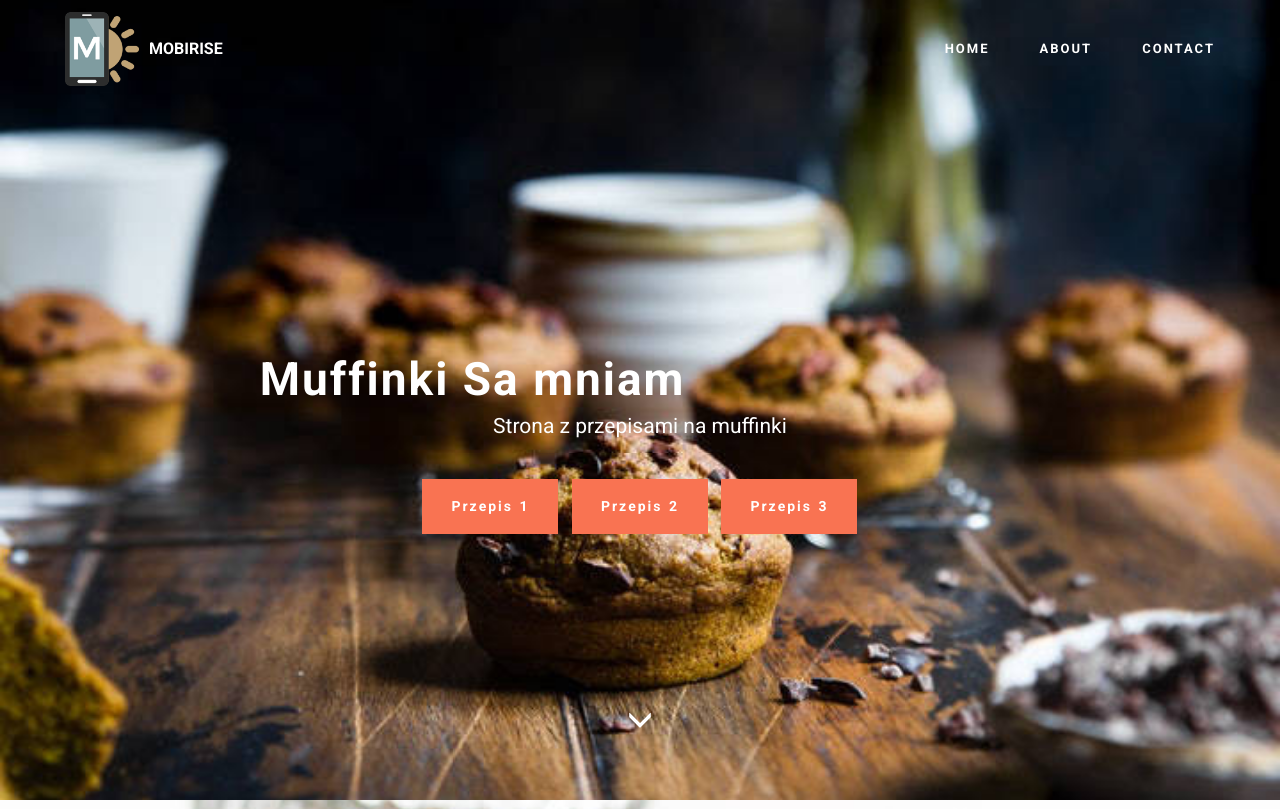
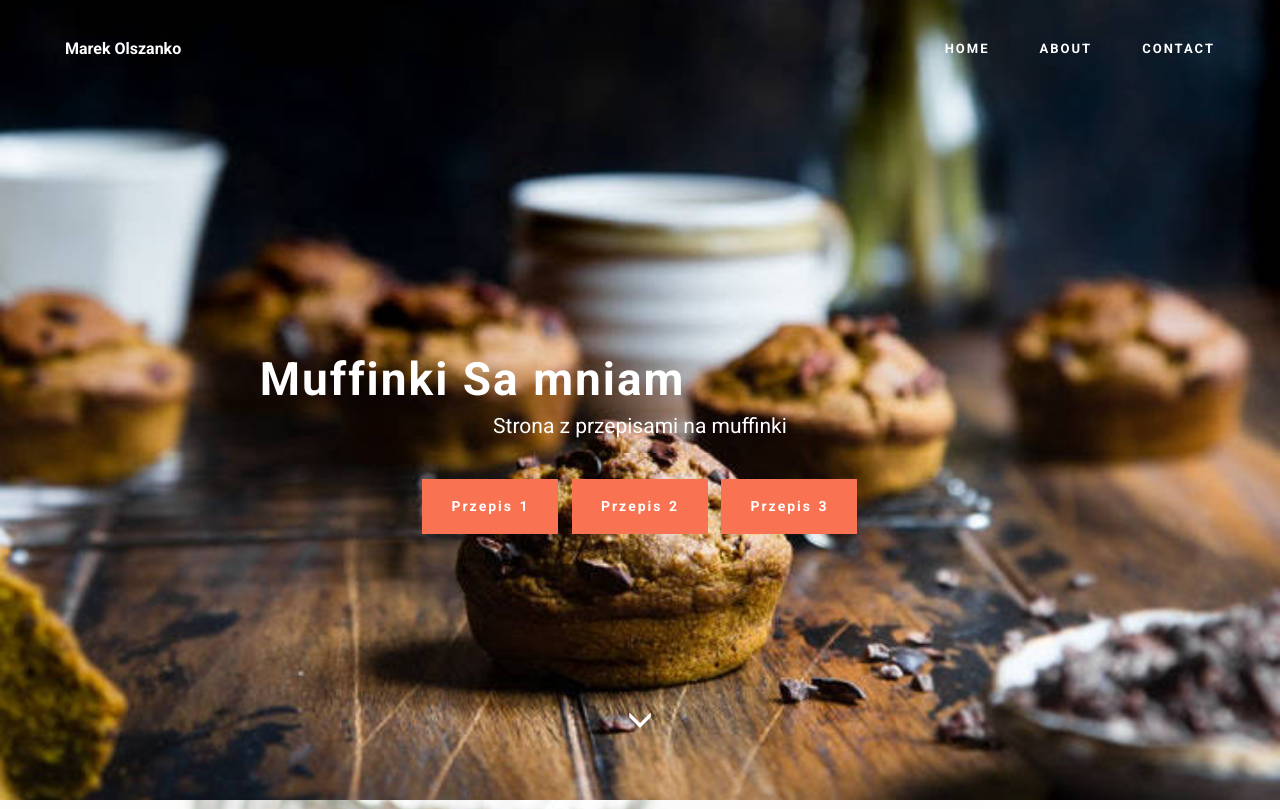
Before and after one commit to molszanko/html, a plain HTML site: page index.html in a window 1280 px wide. Shown: the top 809 px of the page. Drawn offline with Linux system fonts and the light colour scheme.

Commit message:
Update index.html

```diff
--- a/index.html
+++ b/index.html
@@ -4,7 +4,6 @@
   <!-- Site made with Mobirise Website Builder v4.7.1, https://mobirise.com -->
   <meta charset="UTF-8">
   <meta http-equiv="X-UA-Compatible" content="IE=edge">
-  <meta name="generator" content="Mobirise v4.7.1, mobirise.com">
   <meta name="viewport" content="width=device-width, initial-scale=1, minimum-scale=1">
   <link rel="shortcut icon" href="assets/images/logo.png" type="image/x-icon">
   <meta name="description" content="">
@@ -26,8 +25,7 @@
             <div class="mbr-navbar__container">
                 <div class="mbr-navbar__column mbr-navbar__column--s mbr-navbar__brand">
                     <span class="mbr-navbar__brand-link mbr-brand mbr-brand--inline">
-                        <span class="mbr-brand__logo"><a href="https://mobirise.com"><img src="assets/images/logo.png" class="mbr-navbar__brand-img mbr-brand__img" alt="Mobirise"></a></span>
-                        <span class="mbr-brand__name"><a class="mbr-brand__name text-white" href="https://mobirise.com">MOBIRISE</a></span>
+                        <span class="mbr-brand__name"><a class="mbr-brand__name text-white">Marek Olszanko</a></span>
                     </span>
                 </div>
                 <div class="mbr-navbar__hamburger mbr-hamburger"><span class="mbr-hamburger__line"></span></div>
```
